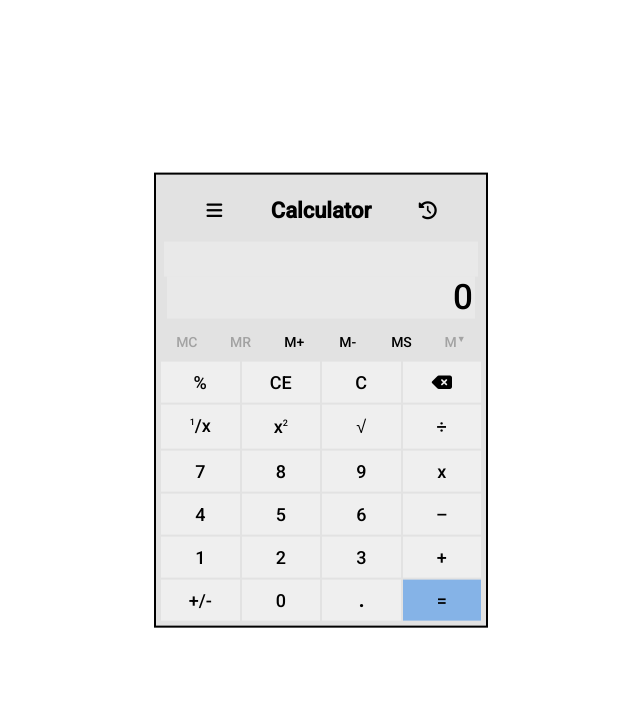
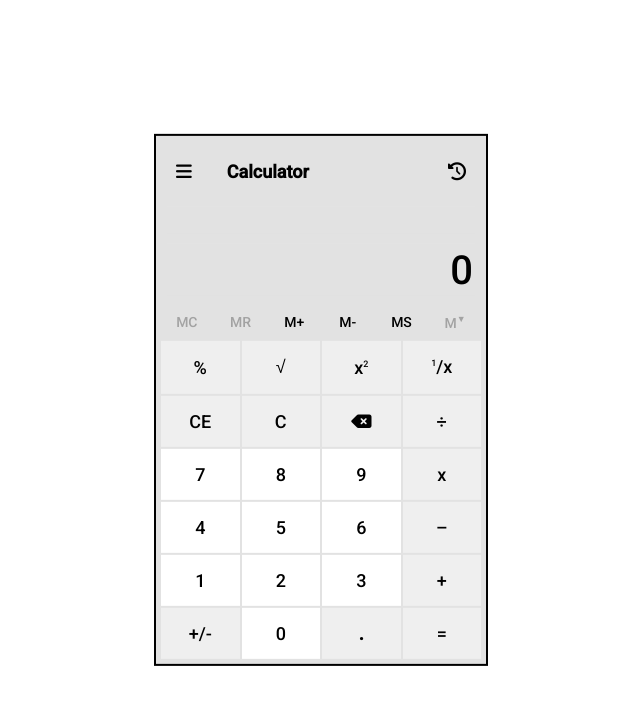
Before and after one commit to Tejas-trianz/demo, a React (Create React App) app: page / in a window 1280 px wide. Shown: the top 704 px of the page, without its empty margins (319-959 px from the left). Built offline with nearby package versions, Linux system fonts and the light colour scheme.

Commit message:
bug fixed(14-06)

```diff
--- a/src/App.css
+++ b/src/App.css
@@ -23,31 +23,35 @@ body{
     border: 2px solid #000;
     background: rgb(226, 226, 226);
     padding: 5px;
+}
+.header{
+    /* border:1px solid #000; */
+    margin-top: 5px;
+    display: flex;
+    column-gap: 20px;
+}
+.flex-item{
+    background: none;
 
 }
-.header{
-    display: grid;
-    grid-template-columns: repeat(3,1fr);
-    align-items: center;
-}
-.header button{
-    background: none;
+.item-2{
+    text-align: left;
+    flex-grow: 1;
 }
 .header button:hover{
-    background: #e9e9e9;
-    border: 1px solid rgb(189, 189, 189);
+    background: #cacaca;
+    transition: 0.5s;
 }
-.header h2{
-    font-size: 22px;
-}
+
 .special-keys{
     display: grid;
     grid-template-columns: repeat(6,1fr);
     gap: 2px;
-    margin-top: 5px;
+    margin-top: 10px;
 }
 .special-keys button{
     font-size: 14px;
+    padding: 8px;
     background: none;
 }
 .keys{
@@ -59,36 +63,45 @@ body{
 }
 button{
     border: none;
-    padding: 10px;
+    padding: 15px;
 }
+
 button:hover{
-    background-color: rgb(226, 226, 226);
+    background: rgb(219, 218, 218);
+    box-shadow: rgba(14, 30, 37, 0.12) 0px 2px 4px 0px, rgba(14, 30, 37, 0.32) 0px 2px 16px 0px;
+}
+button:disabled, button[disabled]{
+    box-shadow: none;
+    background:none;
 }
 input[type="text"]{
     width:95%;
-    height: 40px;
-    font-size: 35px;
+    height: 50px;
+    font-size: 40px;
     font-weight:  normal;
     text-align: right;
+    margin-top: 10px;
     border: none;
     color: #000;
-    background: rgb(233, 233, 233);
+    background-color: rgb(226, 226, 226);
 }
 
 #sub-text {
     height: 25px;
     font-size: 15px;
-    font-weight: 500;
-    padding: 5px;
+    font-weight: normal;
 }
 sub, sup {
     font-size: 9px;
 }
 
-#result{
-    background-color: #85b3e7;
-}
-
-#result:hover {
+.opbtn:hover {
     background-color: #4a83ec;
 }
+.keybtn
+{
+    background: #ffffff;
+}
+#main-smalltxt{
+    font-size: 15px;
+}
--- a/src/App.js
+++ b/src/App.js
@@ -11,13 +11,13 @@ const App = () => {
         <>
             <div className="container">
                 <div className="header">
-                    <button><i className="fa-solid fa-bars"></i></button>
-                    <h2>Calculator</h2>
-                    <button><i className="fa-solid fa-clock-rotate-left"></i></button>
+                    <button className="flex-item item-1"><i className="fa-solid fa-bars"></i></button>
+                    <h2 className="flex-item item-2">Calculator</h2>
+                    <button className="flex-item item-3"><i className="fa-solid fa-clock-rotate-left"></i></button>
                 </div>
                 <div>
                     <input id="sub-text" type="text" value={subResult} disabled/>
-                    <input id="main-text" type="text" value={result} disabled/>
+                    <input id={result.length > 12 ?"main-smalltxt":"main-text"} type="text" value={result} disabled/>
                 </div>
 
                 <Keypad
--- a/src/Components/Keypad.js
+++ b/src/Components/Keypad.js
@@ -24,6 +24,7 @@ const Keypad = ({result,setResult,subResult,setSubResult}) => {
         let nameVal = e.target.name;
         let resValue = parseFloat(result);
         // console.log(resValue);
+
         switch (nameVal)
         {
             case ".":
@@ -33,51 +34,75 @@ const Keypad = ({result,setResult,subResult,setSubResult}) => {
                     }
                     break;
                 }
+            case "%":
+            {
+                if(!(result.includes('%'))){
+                    setResult(result+ nameVal);
+                }
+                break;
+            }
             case "+":
                 {//plus
-                    if(result==="0") break;
+                    let clickedOp = "+";
+                    if(result==="0" && subResult !== "") {
+                        handlerOperatorchange(clickedOp);
+                        break;
+                    }
+
                     let tempVal = result;
                     if (a) {
-                        tempVal = handleResult()
+                        tempVal = handleResult();
                     }
-                    setSubResult(tempVal + "+");
-                    setOperator("+");
+                    setSubResult(tempVal + clickedOp);
+                    setOperator(clickedOp);
                     setResult('0')
                     break;
                 }
             case "-":
                 {// minus
-                    if(result==="0") break;
+                    let clickedOp = "-";
+                    if(result==="0" && subResult !== "") {
+                        handlerOperatorchange(clickedOp);
+                        break;
+                    }
                     let tempVal = result;
                     if (a) {
                         tempVal = handleResult()
                     }
-                    setSubResult(tempVal + "-");
-                    setOperator("-");
+                    setSubResult(tempVal + clickedOp);
+                    setOperator(clickedOp);
                     setResult('0')
                     break;
                 }
             case "*":
                 {// multiply
-                    if(result==="0") break;
+                    let clickedOp = "*";
+                    if(result==="0" && operator) {
+                        handlerOperatorchange(clickedOp);
+                        break;
+                    }
                     let tempVal = result;
                     if (a) {
                         tempVal = handleResult()
                     }
-                    setSubResult(tempVal + "*");
-                    setOperator("*");
+                    setSubResult(tempVal + clickedOp);
+                    setOperator(clickedOp);
                     setResult('0')
                     break;
                 }
             case "/":
                 {// devide
-                    if(result==="0") break;
+                    let clickedOp = "/";
+                    if(result==="0" && operator) {
+                        handlerOperatorchange(clickedOp);
+                        break;
+                    }
                     let tempVal = result;
                     if (a) {
                         tempVal = handleResult()
                     }
-                    setSubResult(tempVal + "/");
-                    setOperator("/");
+                    setSubResult(tempVal + clickedOp);
+                    setOperator(clickedOp);
                     setResult('0')
                     break;
                 }
@@ -93,7 +118,7 @@ const Keypad = ({result,setResult,subResult,setSubResult}) => {
                     setOpcheck(true);
                     if (result === "0" || result === "") {
                         setResult("Cannot devide by zero");
-                        setSubResult('')
+                        setSubResult('1/0')
                     } else {
                         setSubResult(`1/(${resValue})`);
                         setResult((1 / resValue).toString());
@@ -132,6 +157,14 @@ const Keypad = ({result,setResult,subResult,setSubResult}) => {
                 }
             case "eval":
                 {
+                    if(subResult.slice(-1) === "/" && result === "0") {
+                        setResult("Cannot devide by zero");
+                        setSubResult(subResult + "0=");
+                        setA("");
+                        setOperator("");
+                        break;
+                    }
+
                     let temp = subResult;
                     if (temp[temp.length - 1] === '='){
                         break;
@@ -142,6 +175,7 @@ const Keypad = ({result,setResult,subResult,setSubResult}) => {
                     setResult((eval(temp+tempA )).toString());
                     setSubResult(temp +tempA + '=');
                     setA('')
+                    setOperator("")
                     break;
                 }
             default:
@@ -171,20 +205,16 @@ const Keypad = ({result,setResult,subResult,setSubResult}) => {
         setOpcheck(false);
         return res;
     }
-    // const calculate = () => {
-    //   let resValue;
-    //   let expValue =subResult+ result;
-    //   try {
-    //     resValue = eval(expValue).toString();
-    //   }
-    //   catch {
-    //     setResult("error");
-    //   }
-    //   if (resValue && result !== "0") {
-    //     setSubResult(expValue);
-    //     setResult(resValue);
-    //   }
-    // };
+
+    const handlerOperatorchange = (clickedOp) =>{
+        let lastOp = subResult[subResult.length -1];
+        console.log(lastOp);
+        if(lastOp !== clickedOp)
+        {
+            setSubResult(subResult.slice(0, -1) + clickedOp)
+        }
+    }
+
     const Mkeyhandler = (e) => {
         let MkeyValue = e.target.value;
 
@@ -248,36 +278,36 @@ const Keypad = ({result,setResult,subResult,setSubResult}) => {
                 <button disabled={memory.length?false:true}>M<sup>&#9660;</sup></button> {/*  value="M" onClick={Mkeyhandler} */}
             </div>
             <div className="keys">
-                <button value="%" onClick={clickHandler}>%</button>
+                <button name="%" onClick={clickHandler}>%</button>
+                <button name="sqrt" onClick={clickHandler} ><span>&#8730;</span></button>
+                <button name="power" onClick={clickHandler}>x<sup>2</sup></button>
+                <button name="inverse" onClick={clickHandler}><sup>1</sup>/<sub></sub>x</button>
+
                 <button name="clear" onClick={clickHandler}>CE</button>
                 <button name="c" onClick={clickHandler}>C</button>
                 <button name="delete" onClick={deleteHandler}><i className="fa-solid fa-delete-left"></i></button>
+                <button name="/" onClick={clickHandler} className="opbtn">&divide;</button>
 
-                <button name="inverse" onClick={clickHandler}><sup>1</sup>/<sub></sub>x</button>
-                <button name="power" onClick={clickHandler}>x<sup>2</sup></button>
-                <button name="sqrt" onClick={clickHandler} ><span>&#8730;</span></button>
-                <button name="/" onClick={clickHandler}>&divide;</button>
+                <button value="7" onClick={clickHandler} className="keybtn">7</button>
+                <button value="8" onClick={clickHandler} className="keybtn">8</button>
+                <button value="9" onClick={clickHandler} className="keybtn">9</button>
+                <button name="*" onClick={clickHandler} className="opbtn">x</button>
 
-                <button value="7" onClick={clickHandler}>7</button>
-                <button value="8" onClick={clickHandler}>8</button>
-                <button value="9" onClick={clickHandler}>9</button>
-                <button name="*" onClick={clickHandler}>x</button>
+                <button value="4" onClick={clickHandler} className="keybtn">4</button>
+                <button value="5" onClick={clickHandler} className="keybtn">5</button>
+                <button value="6" onClick={clickHandler} className="keybtn">6</button>
+                <button name="-" onClick={clickHandler} className="opbtn">&ndash;</button>
 
-                <button value="4" onClick={clickHandler}>4</button>
-                <button value="5" onClick={clickHandler}>5</button>
-                <button value="6" onClick={clickHandler}>6</button>
-                <button name="-" onClick={clickHandler}>&ndash;</button>
-
-                <button value="1" onClick={clickHandler}>1</button>
-                <button value="2" onClick={clickHandler}>2</button>
-                <button value="3" onClick={clickHandler}>3</button>
-                <button name="+" onClick={clickHandler}>+</button>
+                <button value="1" onClick={clickHandler} className="keybtn">1</button>
+                <button value="2" onClick={clickHandler} className="keybtn">2</button>
+                <button value="3" onClick={clickHandler} className="keybtn">3</button>
+                <button name="+" onClick={clickHandler} className="opbtn">+</button>
 
                 <button name="negate" onClick={clickHandler}>+/-</button>
-                <button value="0" onClick={clickHandler}>0</button>
+                <button value="0" onClick={clickHandler} className="keybtn">0</button>
                 <button name="." onClick={clickHandler}><b>.</b></button>
 
-                <button name="eval" onClick={clickHandler} id="result">=</button>
+                <button name="eval" onClick={clickHandler} className="opbtn">=</button>
             </div>
         </div>
     );
```
Also changed, not shown: src/Components/keyVal.js (deleted, +0 -26 lines).
